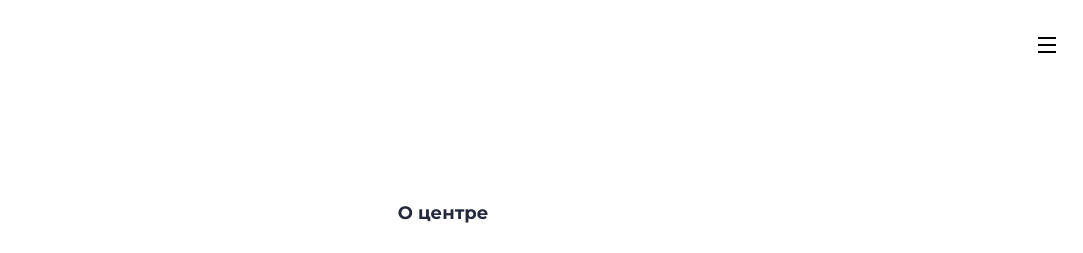
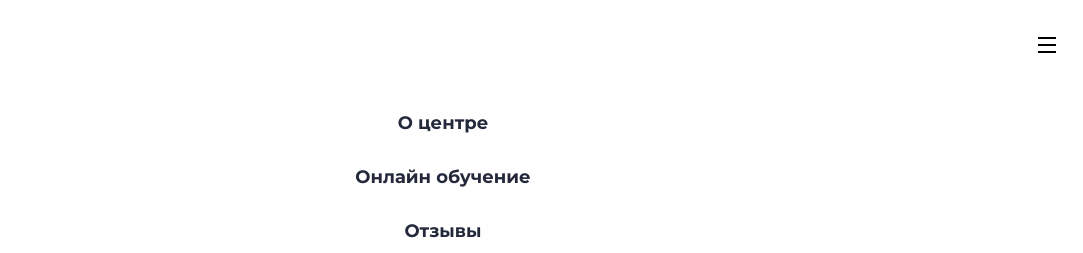
Before and after one commit to Markys97/dialog, a plain HTML site: page index.html in a window 1280 px wide. Both pictures are taken after a click on the element 1244 px from the left and 45 px from the top of the page. Shown: the top 253 px of the page, 197-1280 px from the left. Drawn offline with Linux system fonts and the light colour scheme.

Commit message:
Add files via upload

```diff
--- a/sass/layout/_condition.scss
+++ b/sass/layout/_condition.scss
@@ -31,6 +31,9 @@
             height: auto;
             max-width: 100%;
         }
+    }
+    &-bottom{
+        position: relative;
     }
     &__body{
         position: relative;
--- a/sass/layout/_header.scss
+++ b/sass/layout/_header.scss
@@ -10,15 +10,16 @@
         align-items: center;
         height: 90px;
         justify-content: space-between;
+        // border: 1px solid red;
 
 
 
     }
     &__body{
-        position: absolute;
+        position: absolute!important;
         left: 0;
         top: 90px;
-        background: #FFFFFF;
+        background: white;
         width: 100%;
         padding-top: 22px;
         opacity: 0;
@@ -56,12 +57,15 @@
         gap:28px 0 ;
     }
     &.active{
+        z-index: 200;
+        position: relative;
         .header__body{
             opacity: 1;
             pointer-events: unset;
             position: relative;
-            z-index: 200;
+
         }
+
     }
 
 }
--- a/sass/util/_global.scss
+++ b/sass/util/_global.scss
@@ -30,3 +30,20 @@ h1{
 .wrapper-page{
     overflow: hidden;
 }
+
+.body-off{
+    position: fixed;
+    inset: 0;
+    width: 100%;
+    &::after{
+        content:'';
+        display: block;
+        position: absolute;
+        inset: 0;
+        width: 100%;
+        height: 100%;
+        background: #000;
+        opacity: .5;
+    }
+
+}
--- a/script.js
+++ b/script.js
@@ -2,9 +2,10 @@
 
 let burger_btn= document.querySelector('.header__burger');
 burger_btn.addEventListener('click',function(e){
- console.log(
-    this
+
+  this
  .closest('.header')
  .classList.toggle('active')
- )
+ document.body.classList.toggle('body-off')
+
 })
```
Also changed, not shown: index.html (+1 -0 lines), sass/main.css, 1 other file.
